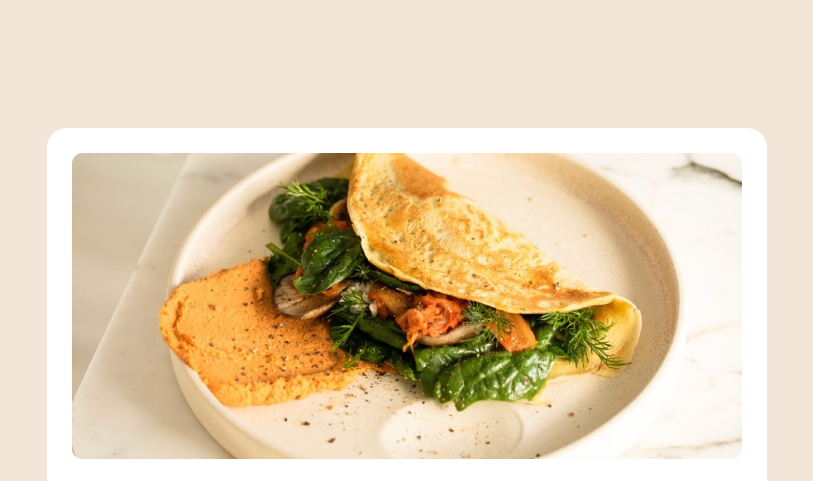
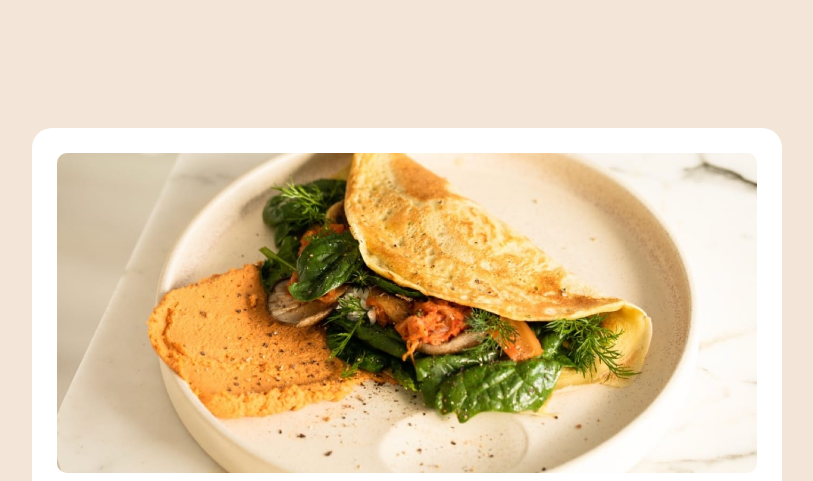
Before and after one commit to praharshnavilae/frontend-mentor-receipe-page-main, a plain HTML site: page index.html in a window 1280 px wide. Shown: the top 481 px of the page, without its empty margins (233-1046 px from the left). Drawn offline with Linux system fonts and the light colour scheme.

Commit message:
Update style.css

```diff
--- a/style.css
+++ b/style.css
@@ -51,7 +51,7 @@
 
     @media (min-width: 400px) {
         .receipe {
-            width: 720px;
+            width: 750px;
             border-radius: 20px;
             padding: 25px;
             margin: 8rem;
```
